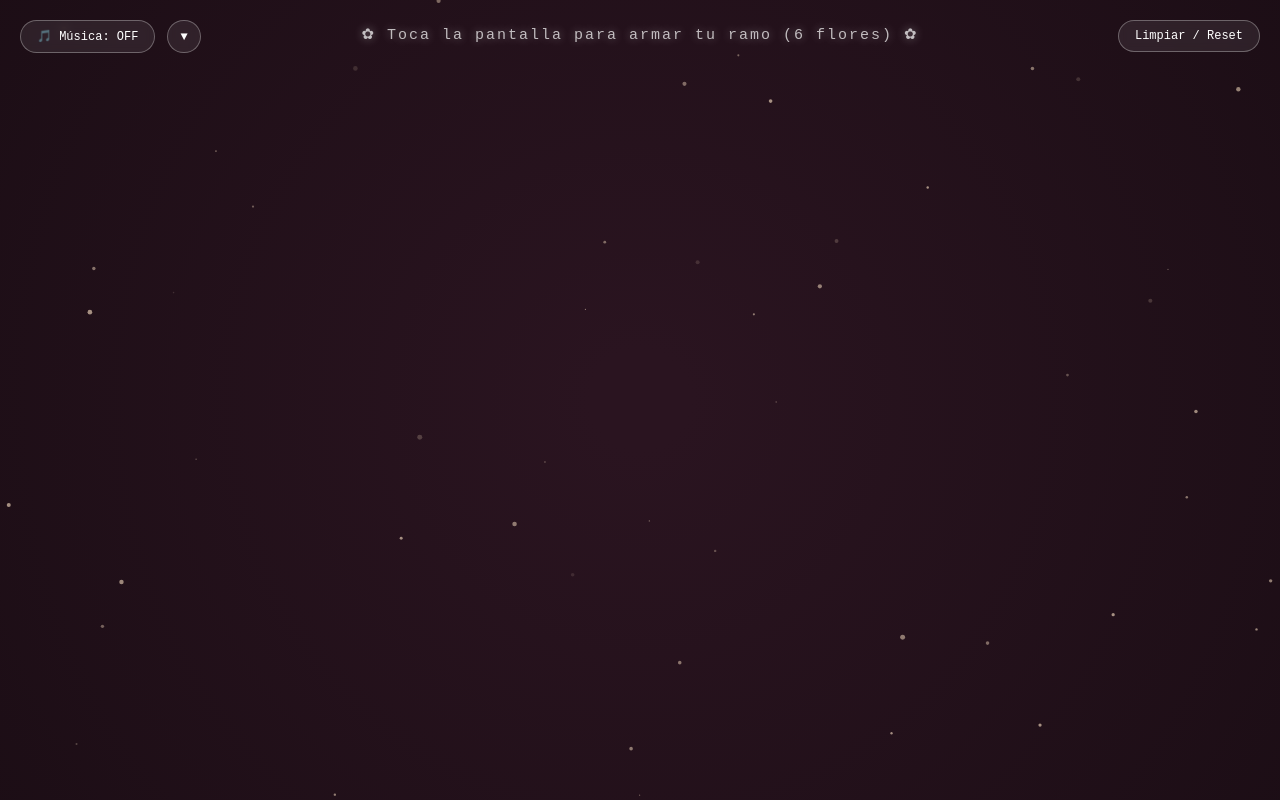
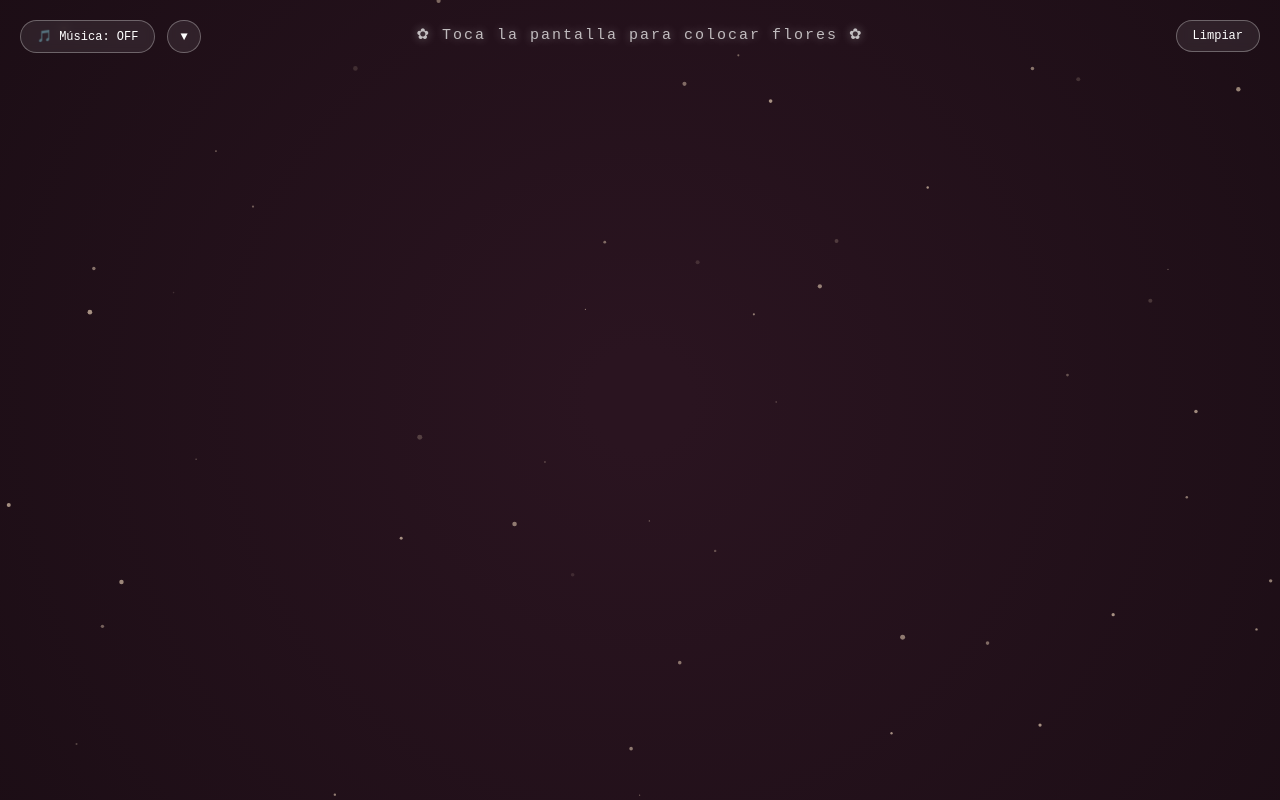
Before and after one commit to Carlosahu/Flowers, a plain HTML site: page index.html in a window 1280 px wide. Drawn offline with Linux system fonts and the light colour scheme; animation ran at ten frames a second.

Commit message:
Update hint and reset button text in index.html

```diff
--- a/index.html
+++ b/index.html
@@ -142,7 +142,7 @@
 </head>
 <body>
 
-    <div id="hint">✿ Toca la pantalla para armar tu ramo (6 flores) ✿</div>
+    <div id="hint">✿ Toca la pantalla para colocar flores ✿</div>
 
     <!-- Mini Menú de Música con separación ajustada -->
     <div id="music-container">
@@ -158,7 +158,7 @@
         </div>
     </div>
 
-    <button id="reset-btn" class="top-btn">Limpiar / Reset</button>
+    <button id="reset-btn" class="top-btn">Limpiar</button>
 
     <div id="letter-modal">
         <h2>Para ti 💌</h2>
```
